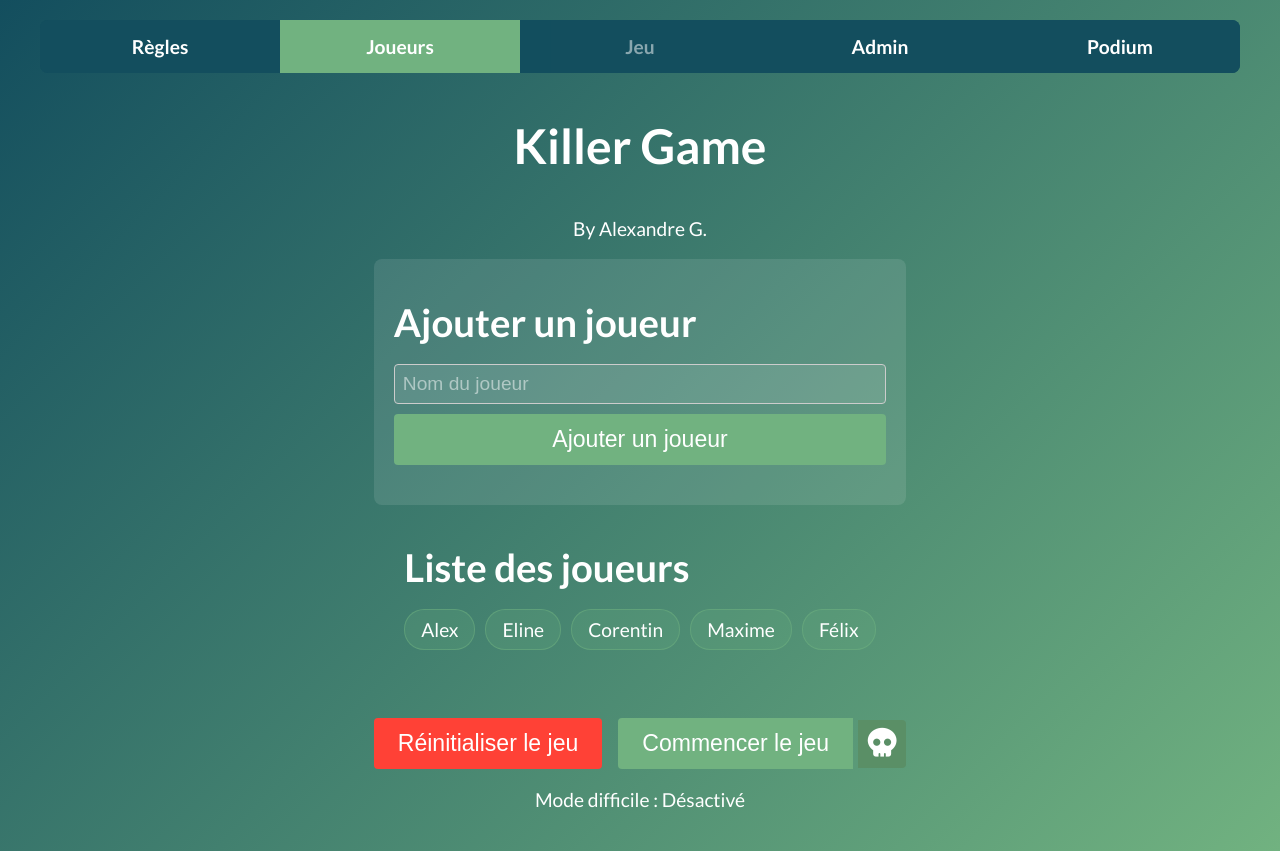
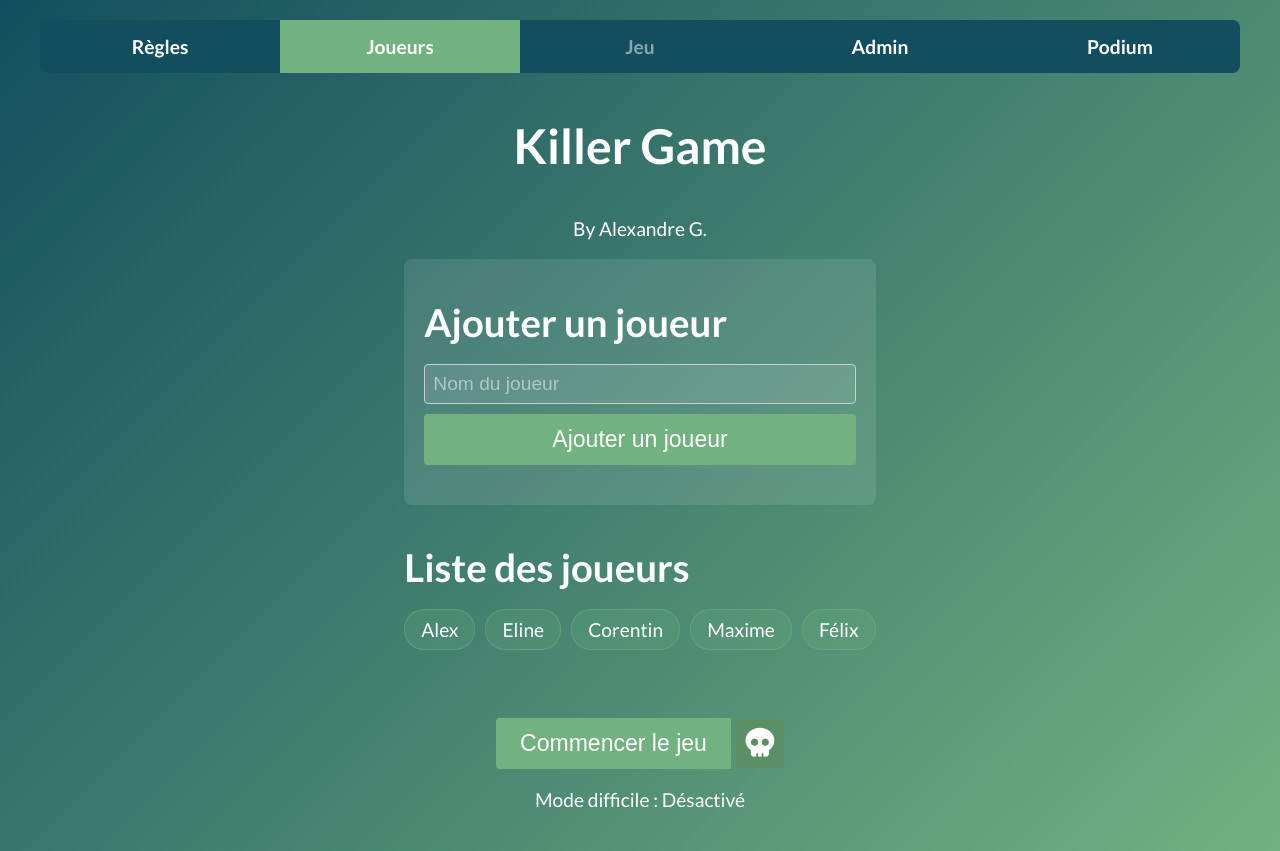
Before and after one commit to AlexandreGaultier/killer-game, a Vue app: page /setup in a window 1280 px wide. Built offline with nearby package versions, Linux system fonts and the light colour scheme.

Commit message:
remove resetButton from setupView

```diff
--- a/src/views/SetupView.vue
+++ b/src/views/SetupView.vue
@@ -8,7 +8,6 @@
     </div>
     <PlayerList />
     <div class="game-controls">
-      <ResetButton class="reset-button" />
       <div class="start-controls">
         <button @click="startGame" class="start-button">Commencer le jeu</button>
         <div class="mode-selection">
@@ -41,11 +40,10 @@ import PlayerInput from '../components/PlayerInput.vue'
 import PlayerList from '../components/PlayerList.vue'
 import MissionInput from '../components/MissionInput.vue'
 import MissionList from '../components/MissionList.vue'
-import ResetButton from '../components/ResetButton.vue'
 
 export default defineComponent({
   name: 'SetupView',
-  components: { PlayerInput, PlayerList, MissionInput, MissionList, ResetButton },
+  components: { PlayerInput, PlayerList, MissionInput, MissionList },
   setup() {
     const router = useRouter()
     const gameStore = useGameStore()
@@ -87,9 +85,7 @@ export default defineComponent({
 
 .game-controls {
   display: flex;
-  flex-direction: column;
-  gap: 1rem;
-  align-items: center;
+  justify-content: center;
   width: 100%;
   margin-top: 3rem;
 }
@@ -170,8 +166,7 @@ export default defineComponent({
 
 @media (min-width: 768px) {
   .game-controls {
-    flex-direction: row;
-    justify-content: space-between;
+    justify-content: center;
   }
 
   .start-controls {
```
